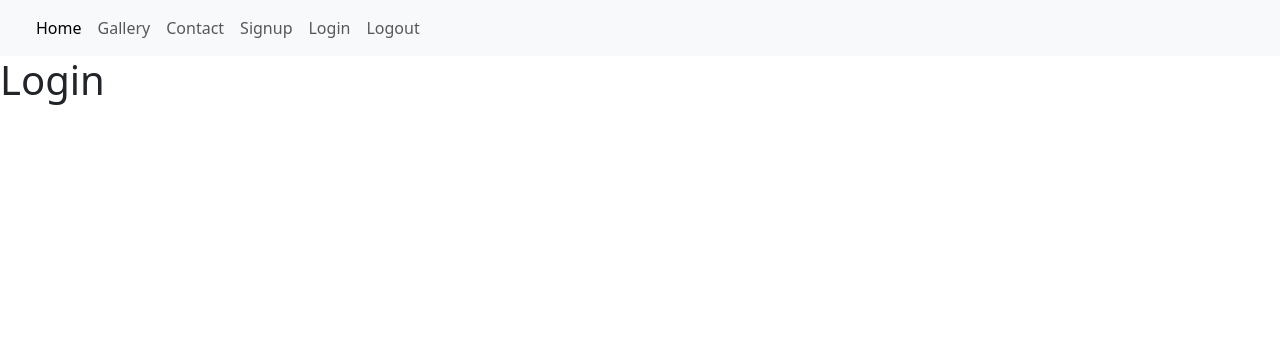
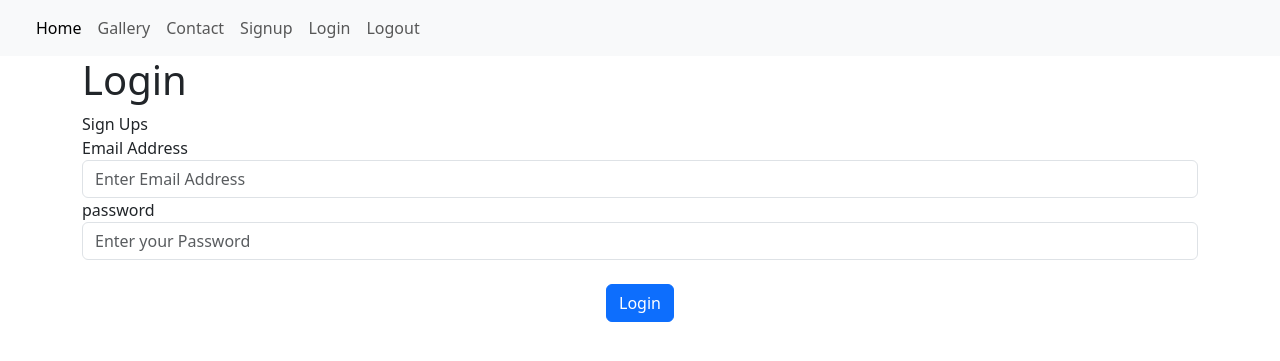
Before and after one commit to River967/Flask_Web, a Flask app: page /login in a window 1280 px wide. Shown: the top 361 px of the page. Run offline with Flask 3, Linux system fonts and the light colour scheme.

Commit message:
Login/Logout/Signup setup

```diff
--- a/website/__init__.py
+++ b/website/__init__.py
@@ -31,7 +31,7 @@ def create_app():
         db.create_all()
 
     login_manager = LoginManager()
-    login_manager.login_view = 'auth_login'
+    login_manager.login_view = 'auth.login'
     login_manager.init_app(app)
 
     @login_manager.user_loader
--- a/website/auth.py
+++ b/website/auth.py
@@ -30,7 +30,9 @@ def sign_up():
             new_user = User(email=email, username=username, password=generate_password_hash(password1, method='scrypt:32768:8:1'))
             db.session.add(new_user)
             db.session.commit()
+            login_user(new_user, remember=True)
             flash('Account created.', category='success')
+            return redirect(url_for('views.home'))
 
     return render_template("sign_up.html", user = current_user)
 
@@ -50,3 +52,10 @@ def login():
         else:
             flash('Email does not exist!', category='error')
     return render_template('login.html', user=current_user)
+
+
+@auth.route("/logout")
+@login_required
+def logout():
+    logout_user()
+    return redirect(url_for('views.home'))
--- a/website/templates/login.html
+++ b/website/templates/login.html
@@ -3,6 +3,20 @@
 {% block content %}
 
 <h1> Login </h1>
+<form method ="POST">Sign Ups</h3>
+    <div class+"form-group">
+        <label for="email">Email Address</label>
+        <input type="text" id="email" name="email" class="form-control" placeholder="Enter Email Address"/>
+
+        <label for="password">password</label>
+        <input type="password" id="password" name="password" class="form-control" placeholder="Enter your Password"/>
+
+        <br/>
+        <div align="center">
+            <button class="btn btn-primary" type="submit">Login</button>
+        </div>
+    </div>
+</form>
 
 
 {% endblock %}
--- a/website/templates/template.html
+++ b/website/templates/template.html
@@ -46,9 +46,31 @@
   </div>
 </nav>
 
+<!-- Start of Flash Messages Code-->
+
+        {% with messages = get_flashed_messages(with_categories=true) %}
+        {% if messages %}
+          {% for category, message in messages %}
+          {% if category == "error" %}
+          <div class="alert alert-danger alert-dismissible fade show" role="alert">
+            {{message}}
+            <button type="button" class="btn-close" data-bs-dismiss="alert"></button>
+          </div>
+
+          {%else%}
+          <div class="alert alert-success alert-dismissible fade show" role="alert">
+            {{message}}
+            <button type="button" class="btn-close" data-bs-dismiss="alert"></button>
+          </div>
+          {%endif%}
+          {%endfor%}
+        {%endif%}
+        {%endwith%}
+
+<!-- End of Flash Messages Code-->
 
 
-    <div class-"container"> {% block content %} {% endblock %}</div>
+    <div class="container"> {% block content %} {% endblock %}</div>
 
 
 
```
Also changed, not shown: instance/database.db.
